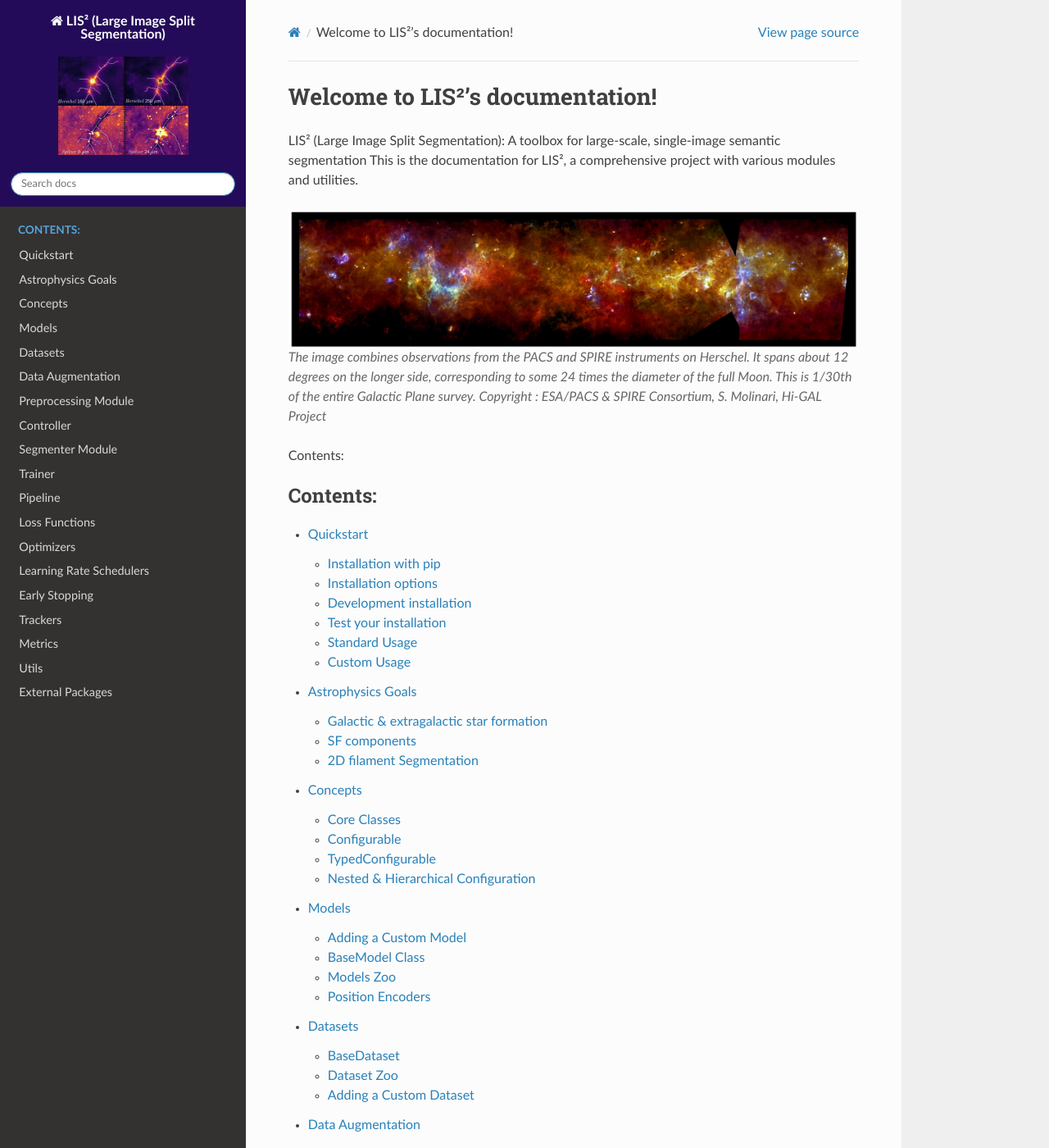
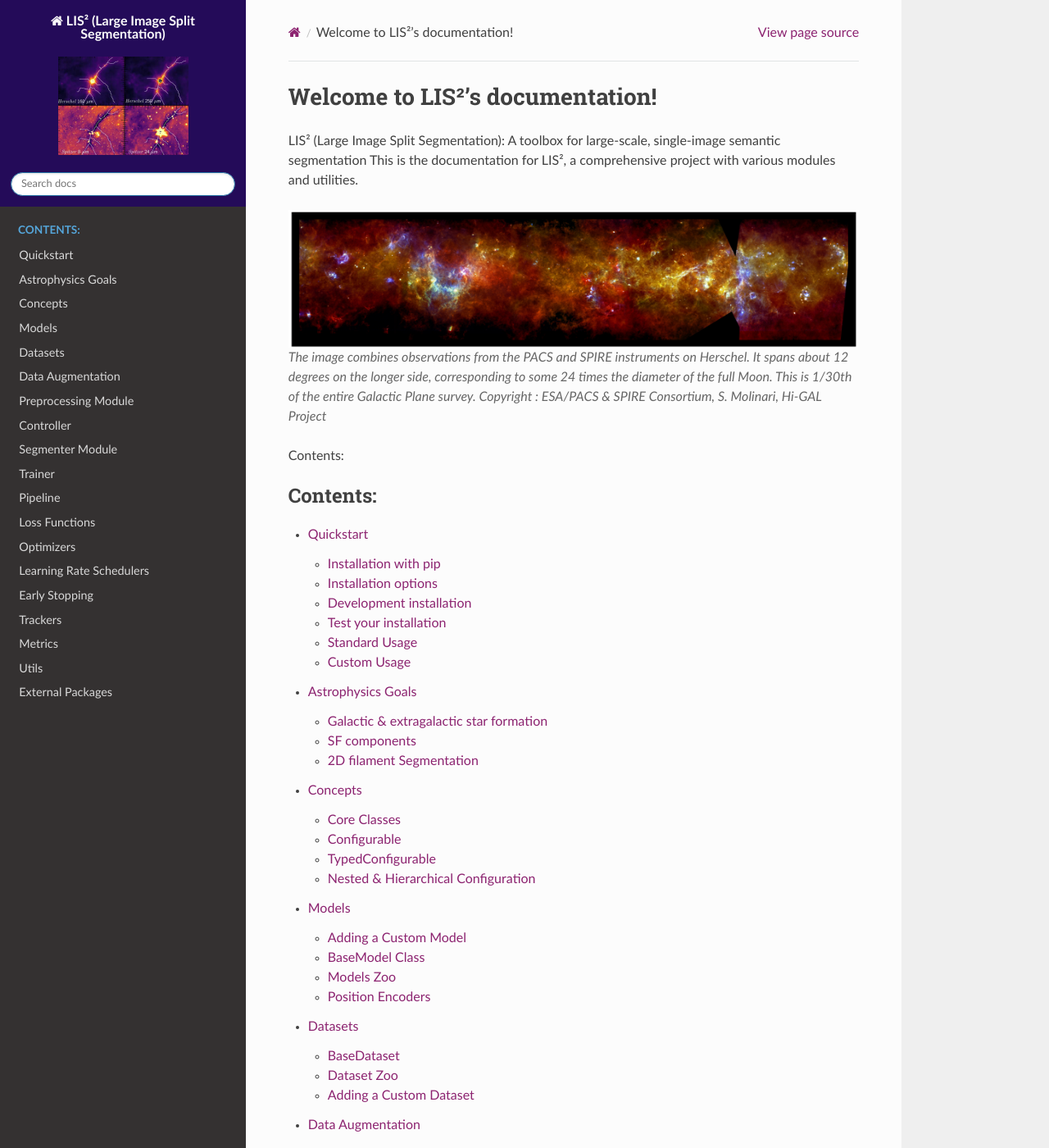
Before and after one commit to multi-learn/lis2, a Sphinx documentation site: the page built from docs/source/index.rst, in a window 1280 px wide and 1400 px high. Shown: the whole window at 82% size. Built offline with Sphinx 7.4.7 and the Read the Docs theme 3.1.0, drawn with Linux system fonts in a browser that asks for light colours.

Commit message:
Edit custom.css

```diff
--- a/docs/source/_static/custom.css
+++ b/docs/source/_static/custom.css
@@ -8,3 +8,14 @@
 .wy-nav-top {
     background-color: #240B59;
 }
+.rst-content a:link {
+    color: #8C2370;
+}
+wy-menu-vertical p.caption {
+    color: #8C2370;
+}
+.wy-breadcrumbs .fa-code,
+.rst-footer-buttons ~ .viewcode-link,
+.viewcode-link {
+    color: #8C2370;
+}
```
